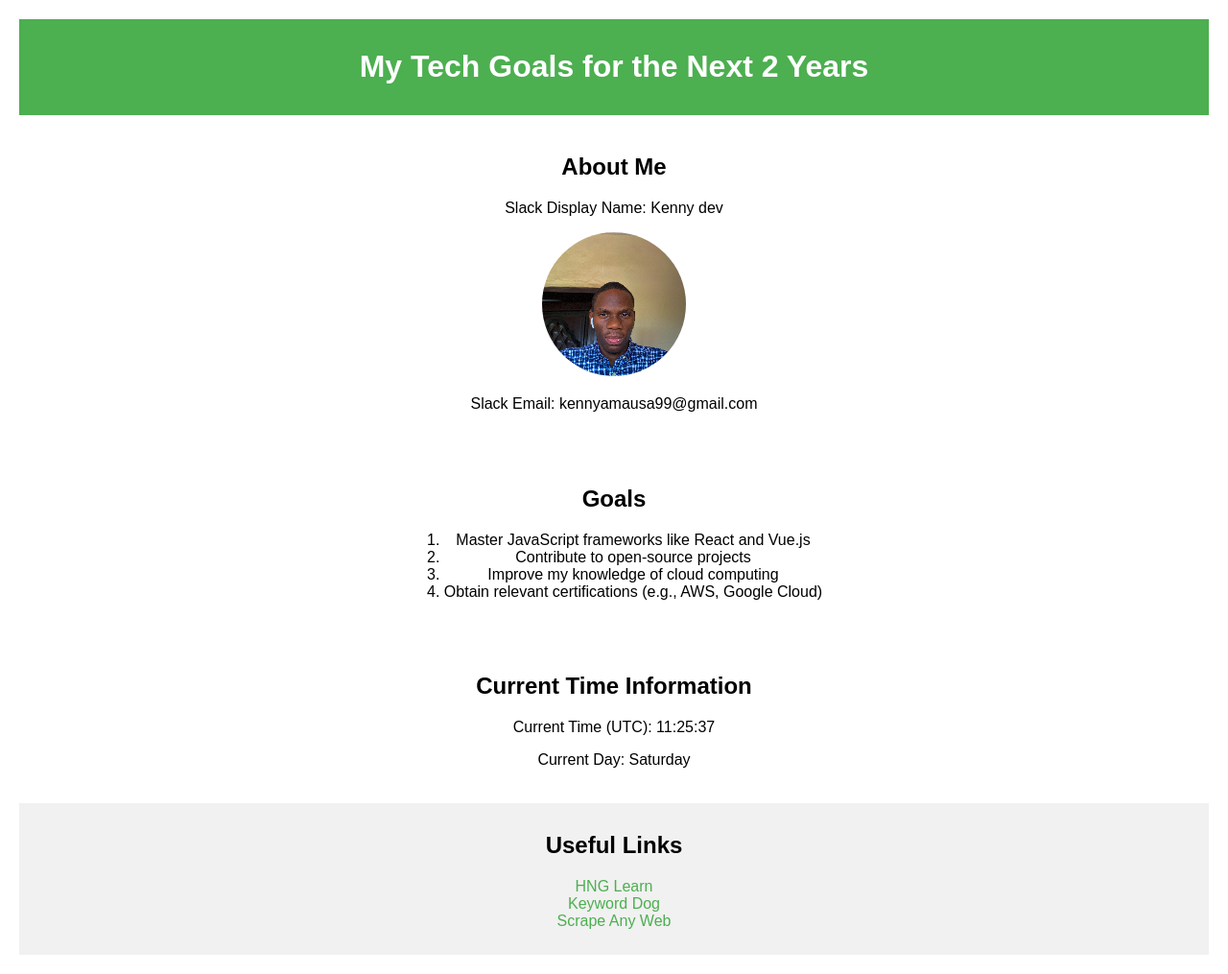
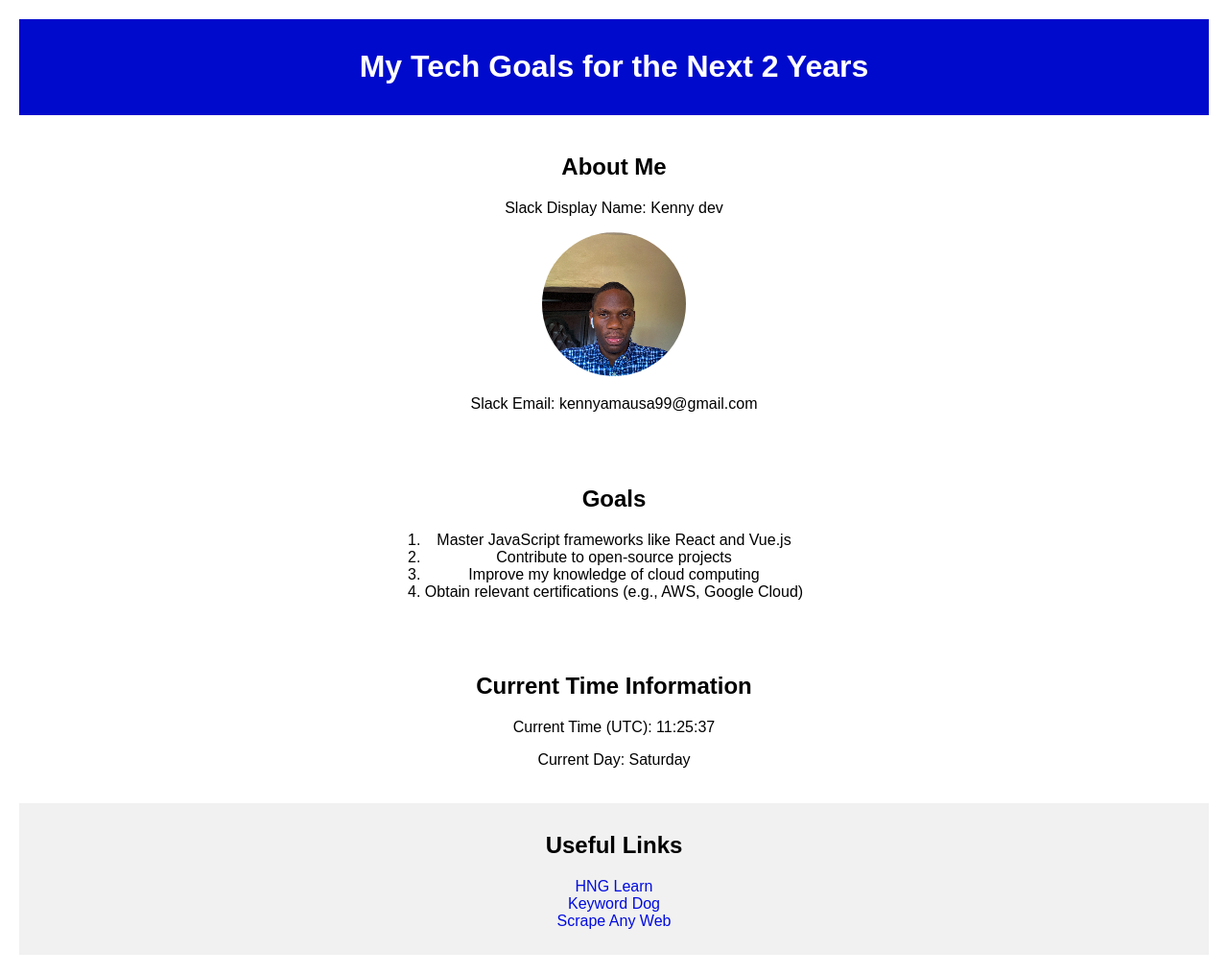
Before and after one commit to kehinde-am/hngtasks, a plain HTML site: page index.html in a window 1280 px wide. Shown: the whole page at 96% size. Drawn offline with Linux system fonts and the light colour scheme.

Commit message:
style: change the styling of the header

```diff
--- a/styles.css
+++ b/styles.css
@@ -12,7 +12,7 @@ body {
 }
 
 header {
-    background-color: #4CAF50;
+    background-color: #000acc;
     color: white;
     width: 100%;
     padding: 10px 0;
@@ -32,13 +32,18 @@ footer {
     padding: 10px 0;
 }
 
+ol {
+    list-style-type:decimal;
+    padding: 0;
+}
+
 ul {
     list-style-type: none;
     padding: 0;
 }
 
 a {
-    color: #4CAF50;
+    color: #000be0;
     text-decoration: none;
 }
 
```
